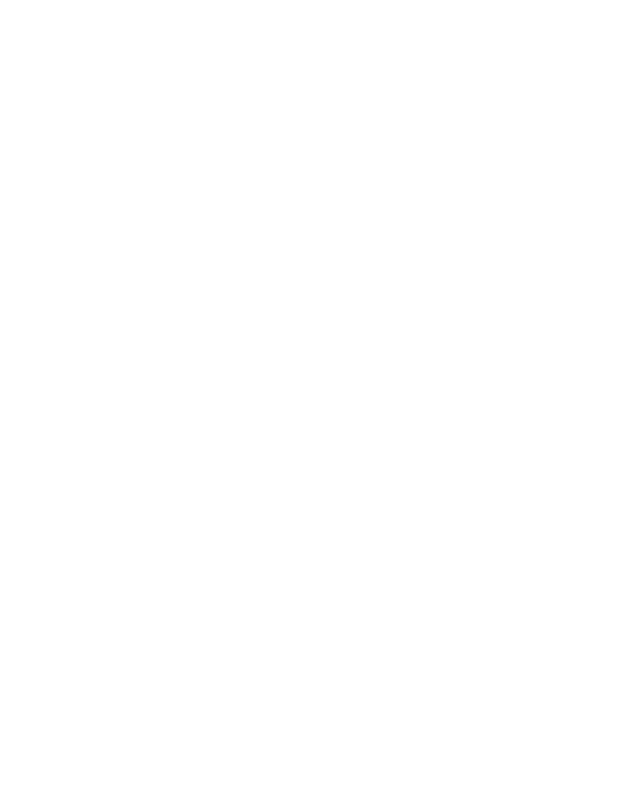
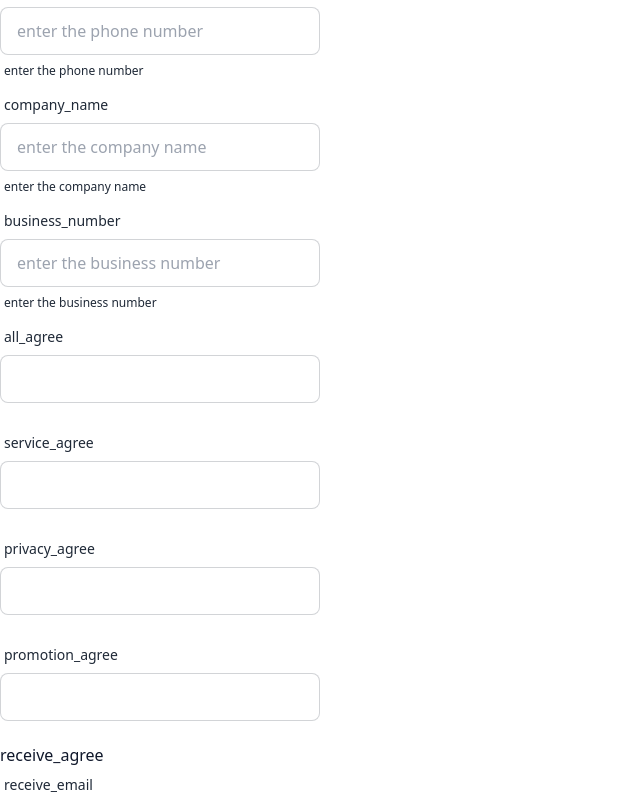
Before and after one commit to seamusic43/react_study, a React (Vite) app: page /vendor_join in a window 1280 px wide. Before the commit this address had no page. Shown: the part 401-1200 px from the top of the page, without its empty margins (0-640 px from the left). Before the commit the page ends 800 px from the top, so only its background shows below. Built offline with nearby package versions, Linux system fonts and the light colour scheme.

Commit message:
group input & css config modify

```diff
--- a/index.html
+++ b/index.html
@@ -7,6 +7,7 @@
   <meta name="viewport" content="width=device-width, initial-scale=1.0" />
   <title>React Study </title>
   <link href="./src/assets/css/output.css" rel="stylesheet">
+  <link href="./src/assets/css/index.css" rel="stylesheet">
 </head>
 
 <body>
--- /dev/null
+++ b/src/components/LabelInput.jsx
@@ -0,0 +1,15 @@
+
+
+export default function LabelInput({ index, property, state, onChange }) {
+    return (
+        <div key={index}>
+            <div className="label">
+                <span className="label-text">{property.name}</span>
+            </div>
+            <input type={property.type} onChange={onChange} placeholder={property.placeholder} value={state[property.name]} className="input input-bordered w-full max-w-xs" />
+            <div className="label">
+                <span className="label-text-alt">{property.placeholder}</span>
+            </div>
+        </div>
+    )
+}
--- a/src/main.jsx
+++ b/src/main.jsx
@@ -4,7 +4,7 @@
 import { RouterProvider, createBrowserRouter } from 'react-router-dom'
 import Home from './pages/Home.jsx'
 import Login from './pages/common/Login.jsx'
-import Join from './pages/common/Join.jsx'
+import VendorJoin from './pages/VendorJoin.jsx'
 
 const routes = [{
   path: '/',
@@ -16,8 +16,8 @@
   element: <Login />,
 },
 {
-  path: '/join',
-  element: <Join />,
+  path: '/vendor_join',
+  element: <VendorJoin />,
 },
 ];
 const router = createBrowserRouter(routes)
--- /dev/null
+++ b/src/pages/VendorJoin.jsx
@@ -0,0 +1,15 @@
+import CommonJoinForm from "./common/CommonJoinForm"
+
+export default function VendorJoin() {
+
+
+
+    return (
+        <div>
+            <h1>VendorJoin</h1>
+            <form name="vendor_join_form">
+                <CommonJoinForm />
+            </form>
+        </div>
+    )
+}
--- /dev/null
+++ b/src/pages/common/CommonJoinForm.jsx
@@ -0,0 +1,83 @@
+import { useState } from "react";
+import { JoinProperty } from "./JoinProperty";
+import LabelInput from "@/components/LabelInput";
+
+
+export default function CommonJoinForm() {
+    const [state, setState] = useState({
+        id: '',
+        password: '',
+        email: '',
+        phone: '',
+        company_name: '',
+        business_number: '',
+        all_agree: false,
+        service_agree: false,
+        privacy_agree: false,
+        promotion_agree: false,
+        receive_agree: {
+            receive_email: false,
+            receive_sms: false,
+        },
+    });
+
+    const onChange = (e) => {
+        const { name, value, type, checked } = e.target;
+        if (type === 'checkbox') {
+            if (name in state.receive_agree) {
+                setState({
+                    ...state,
+                    receive_agree: {
+                        ...state.receive_agree,
+                        [name]: checked,
+                    }
+                });
+            } else {
+                setState({
+                    ...state,
+                    [name]: checked,
+                });
+            }
+        } else {
+            setState({
+                ...state,
+                [name]: value,
+            });
+        }
+    }
+
+
+    return (
+        <>
+            {JoinProperty.map((property, index) => {
+                console.log(property, index)
+                if (property.group) {
+                    return (
+                        <>
+                            <h1>{property.name}</h1>
+                            {property.group.map((group, index) => {
+                                console.log(group, group.name)
+                                return <LabelInput key={index} property={group} state={state[property.name]} onChange={onChange} />
+                            })}
+                        </>
+                    )
+                } else {
+                    return <LabelInput key={index} property={property} state={state} onChange={onChange} />
+                    /*
+                    return (
+                        <div key={index}>
+                            <div className="label">
+                                <span className="label-text">{property.name}</span>
+                            </div>
+                            <input type={property.type} onChange={onChange} placeholder={property.placeholder} value={state[property.name]} className="input input-bordered w-full max-w-xs" />
+                            <div className="label">
+                                <span className="label-text-alt">{property.placeholder}</span>
+                            </div>
+                        </div>
+                    )
+                    */
+                }
+            })}
+        </>
+    );
+}
--- a/src/pages/common/Join.jsx
+++ /dev/null
@@ -1,56 +0,0 @@
-import { useState } from "react";
-import { JoinProperty } from "./JoinProperty";
-
-
-export default function Join() {
-    const [state, setState] = useState({
-        id: '',
-        password: '',
-        email: '',
-        phone: '',
-        company_name: '',
-        business_number: '',
-        all_agree: false,
-        service_agree: false,
-        privacy_agree: false,
-        promotion_agree: false,
-        receive_agree: {
-            email: false,
-            sms: false,
-        },
-    });
-
-    const onChange = (e) => {
-        const { name, value, type, checked } = e.target;
-        if (type === 'checkbox') {
-            setState({
-                ...state,
-                [name]: checked,
-            });
-        } else {
-            setState({
-                ...state,
-                [name]: value,
-            });
-        }
-    }
-
-    return (
-        <label className="form-control w-full max-w-xs">
-            {JoinProperty.map((property, index) => {
-                console.log(property, index)
-                return (
-                    <div key={index}>
-                        <div className="label">
-                            <span className="label-text">{property.name}</span>
-                        </div>
-                        <input type={property.type} onChange={onChange} placeholder={property.placeholder} value={state[property.name]} className="input input-bordered w-full max-w-xs" />
-                        <div className="label">
-                            <span className="label-text-alt">{property.placeholder}</span>
-                        </div>
-                    </div>
-                )
-            })}
-        </label>
-    );
-}
--- a/src/pages/common/JoinProperty.jsx
+++ b/src/pages/common/JoinProperty.jsx
@@ -10,5 +10,5 @@
     { 'name': 'service_agree', 'type': 'checkbox', 'label': 'Service agree', required: true },
     { 'name': 'privacy_agree', 'type': 'checkbox', 'label': 'Privacy agree', required: true },
     { 'name': 'promotion_agree', 'type': 'checkbox', 'label': 'Promotion agree', },
-    { 'name': 'receive_agree', 'group': [{ 'name': 'email', 'type': 'checkbox', 'label': 'Receive email agree', }, { 'name': 'sms', 'type': 'checkbox', 'label': 'Receive sms agree', }] },
+    { 'name': 'receive_agree', 'group': [{ 'name': 'receive_email', 'type': 'checkbox', 'label': 'Receive email agree', }, { 'name': 'receive_sms', 'type': 'checkbox', 'label': 'Receive sms agree', }] },
 ];
--- a/src/pages/common/Login.jsx
+++ b/src/pages/common/Login.jsx
@@ -83,7 +83,7 @@
             </div>
             <div className="text-center">
                 <span>계정이 없으신가요?</span>
-                <Link to="/join">Sign Up</Link>
+                <Link to="/vendor_join">Sign Up</Link>
             </div>
             <RadioTest />
             <FileDrag />
--- a/tailwind.config.js
+++ b/tailwind.config.js
@@ -14,7 +14,6 @@
     themes: ['light', 'emerald']
   },
   prefix: "",
-  /*
   theme: {
     container: {
       center: true,
@@ -80,6 +79,6 @@
       },
     },
   },
-  */
+  //*/
   plugins: [plugin, daisyui],
 }
```
